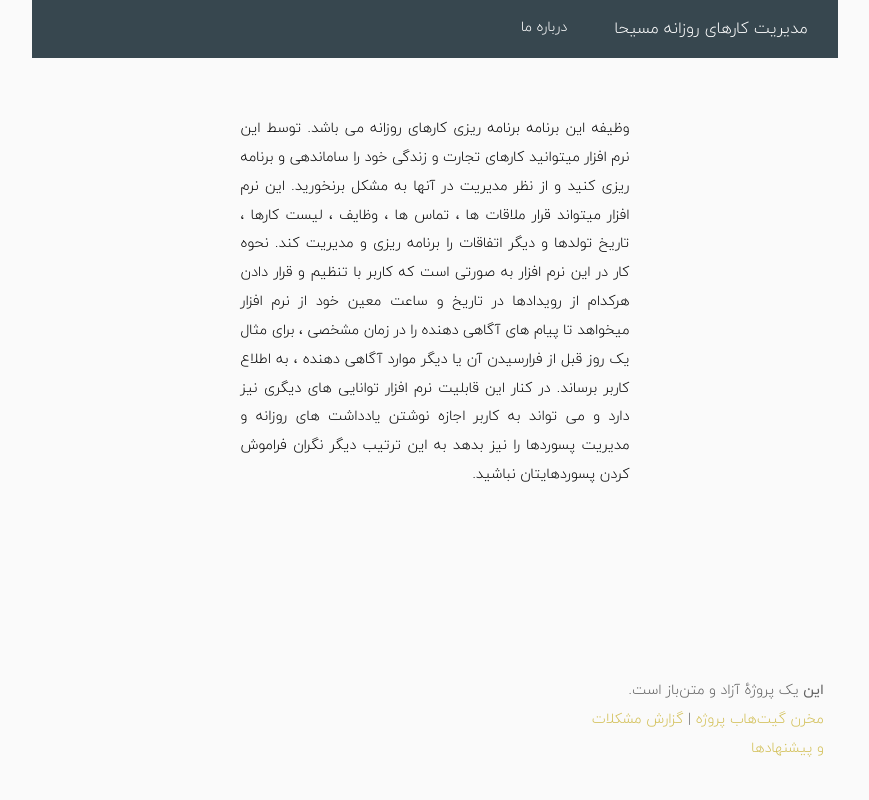
After one commit to esafb52/TodoProject, a Django app: page /about in a window 1280 px wide. The commit adds this page. Shown: the whole page, without its empty margins (205-1074 px from the left). Run offline with Django 3.2, Linux system fonts and the light colour scheme; some libraries are stand-ins or nearby versions.

Commit message:
add about

```diff
--- /dev/null
+++ b/TodoApp/templates/about.html
@@ -0,0 +1,24 @@
+{% extends 'base.html' %}
+{% load staticfiles %}
+{% block content %}
+
+    <div class="container">
+
+        <div class="row">
+            <div class="offset-3"></div>
+            <div class="col-md-6">
+                <p class="align-content-center text-black text-justify">
+                   وظیفه این برنامه برنامه ریزی کارهای روزانه می باشد. توسط این نرم افزار میتوانید کارهای تجارت و زندگی خود را ساماندهی و برنامه ریزی کنید و از نظر مدیریت در آنها به مشکل برنخورید. این نرم افزار میتواند قرار ملاقات ها ، تماس ها ، وظایف ، لیست کارها ، تاریخ تولدها و دیگر اتفاقات را برنامه ریزی و مدیریت کند.
+
+نحوه کار در این نرم افزار به صورتی است که کاربر با تنظیم و قرار دادن هرکدام از رویدادها در تاریخ و ساعت معین خود از نرم افزار میخواهد تا پیام های آگاهی دهنده را در زمان مشخصی ، برای مثال یک روز قبل از فرارسیدن آن یا دیگر موارد آگاهی دهنده ، به اطلاع کاربر برساند. در کنار این قابلیت نرم افزار توانایی های دیگری نیز دارد و می تواند به کاربر اجازه نوشتن یادداشت های روزانه و مدیریت پسوردها را نیز بدهد به این ترتیب دیگر نگران فراموش کردن پسوردهایتان نباشید.
+
+
+                </p>
+            </div>
+            <div class="col-md-3"></div>
+
+        </div>
+
+
+    </div>
+{% endblock %}
--- a/TodoApp/templates/include/top_menu.html
+++ b/TodoApp/templates/include/top_menu.html
@@ -8,7 +8,7 @@
         </button>
         <div class="collapse navbar-collapse" id="navbarSupportedContent">
             <ul class="navbar-nav ml-auto">
-                <li class="nav-item active"><a class="nav-link" href="#">درباره ما <span
+                <li class="nav-item active"><a class="nav-link" href="{% url 'about' %}">درباره ما <span
                         class="sr-only">(current)</span></a>
                 </li>
             </ul>
--- a/TodoApp/urls.py
+++ b/TodoApp/urls.py
@@ -5,6 +5,7 @@ from . import views
 urlpatterns = [
     url(r'^$', views.index, name='index'),
     url(r'^add$', views.add_todo, name='add_todo'),
+    url(r'^about$', views.about, name='about'),
     url(r'^delete/(?P<id>\d+)/$', views.delete_todo, name='delete_todo'),
     url(r'^complete/(?P<id>\d+)/$', views.complete_todo, name='complete_todo'),
     url(r'^incomplete/(?P<id>\d+)/$', views.incomplete_todo, name='incomplete_todo'),
--- a/TodoApp/views.py
+++ b/TodoApp/views.py
@@ -57,3 +57,8 @@ def incomplete_todo(request, id):
     this_todo.state_complete = False
     this_todo.save()
     return redirect('index')
+
+
+def about(request):
+    context = {}
+    return render(request, 'about.html', context)
```
